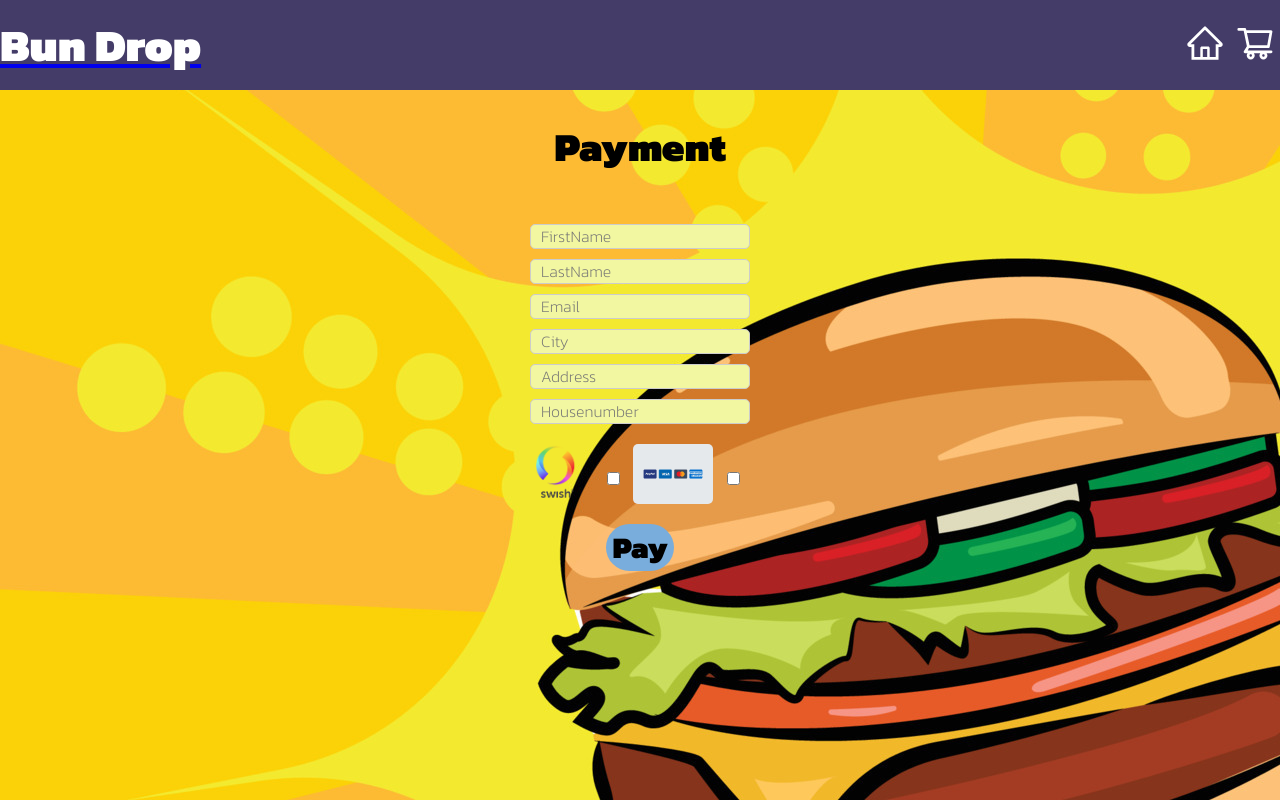
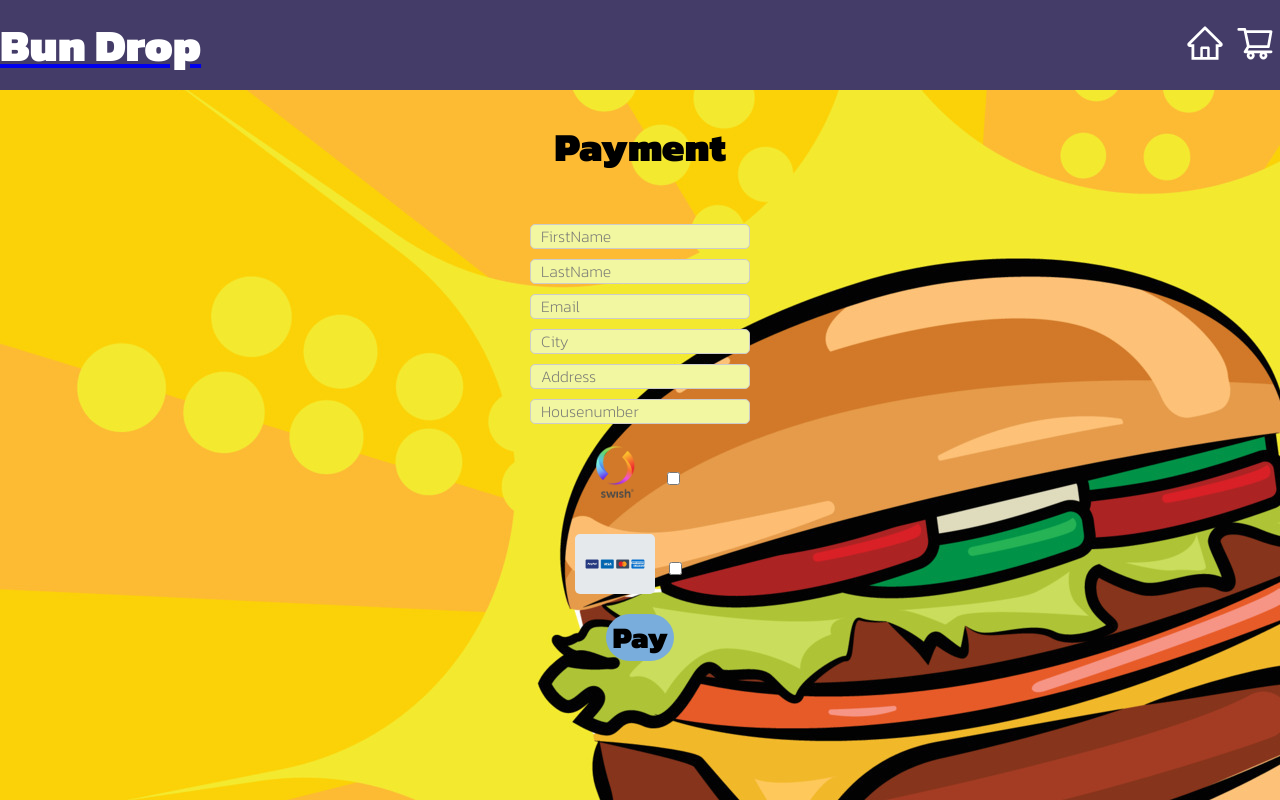
Before and after one commit to Minderg/bun-drop, a React (Create React App) app: page /checkout in a window 1280 px wide. Built offline with nearby package versions, Linux system fonts and the light colour scheme; a web font is replaced by a local one.

Commit message:
some fixes

```diff
--- a/package.json
+++ b/package.json
@@ -8,6 +8,7 @@
     "@testing-library/user-event": "^13.5.0",
     "hamburger-react": "^2.5.0",
     "react": "^18.2.0",
+    "react-datepicker": "^4.12.0",
     "react-dom": "^18.2.0",
     "react-icons": "^4.9.0",
     "react-router-dom": "^6.11.2",
--- a/src/routes/Cart.jsx
+++ b/src/routes/Cart.jsx
@@ -6,6 +6,7 @@ import { Link } from "react-router-dom";
 
 function Cart() {
   const [cartItems, setCartItems] = useState([]);
+  const [totalPrice, setTotalPrice] = useState(0);
 
   useEffect(() => {
     const storedCartItems = JSON.parse(localStorage.getItem("cart")) || [];
@@ -47,6 +48,14 @@ function Cart() {
     localStorage.setItem("cart", JSON.stringify(updatedCart));
   }
 
+  function calculateTotalPrice() {
+    return cartItems.reduce((total, item) => total + item.totalprice, 0);
+  }
+
+  useEffect(() => {
+    setTotalPrice(calculateTotalPrice());
+  }, [cartItems]);
+
   return (
     <div className="cart-container">
       {cartItems.map((item) => (
@@ -74,6 +83,9 @@ function Cart() {
           />
         </div>
       ))}
+      <div className="totalprice">
+        <h2>TotalPrice: {totalPrice}$</h2>
+      </div>
       <Link to="/checkout">
         <button className="btn-cart">Checkout</button>
       </Link>
--- a/src/routes/CheckOut.jsx
+++ b/src/routes/CheckOut.jsx
@@ -1,6 +1,8 @@
 import React, { useState } from "react";
 import { ToastContainer, toast } from "react-toastify";
 import "react-toastify/dist/ReactToastify.css";
+import DatePicker from "react-datepicker";
+import "react-datepicker/dist/react-datepicker.css";
 
 function CheckOut() {
   const [firstname, setFirstname] = useState("");
@@ -9,8 +11,36 @@ function CheckOut() {
   const [city, setCity] = useState("");
   const [address, setAddress] = useState("");
   const [housenumber, setHousenumber] = useState("");
-  const [swish, setSwish] = useState("");
-  const [credit, setCredit] = useState("");
+  const [isCheckSwish, setIsCheckSwish] = useState(false);
+  const [inputValueSwish, setInputValueSwish] = useState("");
+  const [isCheckCredit, setIsCheckCredit] = useState(false);
+  const [inputValueCredit, setInputValueCredit] = useState("");
+  const [cvc, setCvc] = useState("");
+  const [startDate, setStartDate] = useState(new Date());
+
+  const date = (date) => {
+    setStartDate(date);
+  };
+
+  const handleCheckBoxCredit = () => {
+    setIsCheckCredit(!isCheckCredit);
+  };
+
+  const handleValueCredit = (e) => {
+    setInputValueCredit(e.target.value);
+  };
+
+  const handleValueCvc = (e) => {
+    setCvc(e.target.value);
+  };
+
+  const handleCheckBoxSwish = () => {
+    setIsCheckSwish(!isCheckSwish);
+  };
+
+  const handleValueSwish = (e) => {
+    setInputValueSwish(e.target.value);
+  };
 
   const validateInfo = () => {
     if (
@@ -22,14 +52,13 @@ function CheckOut() {
       !housenumber
     ) {
       toast.error("You need to enter full information");
-    } else if (!swish && !credit) {
+    } else if (!isCheckSwish && !isCheckCredit) {
       toast.error("You need to choose one payment method");
+    } else if (isCheckSwish && !inputValueSwish) {
+      toast.error("You need to enter phone number");
+    } else if (isCheckCredit && !inputValueCredit && !cvc) {
+      toast.error("You need to enter credit card number");
     } else {
-      toast.success(
-        `Thank you for your order ${firstname} ${lastname} you payed with ${
-          swish ? "Swish" : "Credit Card"
-        }`
-      );
       window.location.href = "/summary";
     }
   };
@@ -79,22 +108,62 @@ function CheckOut() {
         />
       </div>
       <div className="payment-container">
+        <div className="checkbox-swish">
           <img src="/assets/swish.png" className="swish" />
+          <label>
             <input
               type="checkbox"
-          className="checkbox-swish"
               value="swish"
-          checked={swish}
-          onChange={(e) => setSwish(e.target.checked)}
+              checked={isCheckSwish}
+              onChange={handleCheckBoxSwish}
             />
+          </label>
+
+          {isCheckSwish && (
+            <input
+              type="text"
+              value={inputValueSwish}
+              onChange={handleValueSwish}
+              placeholder="Phone number"
+            />
+          )}
+        </div>
+        <div className="checkbox-credit">
           <img src="/assets/credit-card.png" className="credit-card" />
+          <label>
             <input
               type="checkbox"
-          className="checkbox-credit"
               value="credit"
-          checked={credit}
-          onChange={(e) => setCredit(e.target.checked)}
+              checked={isCheckCredit}
+              onChange={handleCheckBoxCredit}
             />
+          </label>
+          {isCheckCredit && (
+            <input
+              type="text"
+              value={inputValueCredit}
+              onChange={handleValueCredit}
+              placeholder="Credit card number"
+            />
+          )}
+
+          {isCheckCredit && (
+            <input
+              type="text"
+              value={cvc}
+              onChange={handleValueCvc}
+              placeholder="Cvc"
+            />
+          )}
+          {isCheckCredit && (
+            <DatePicker
+              selected={startDate}
+              onChange={date}
+              dateFormat="dd/MM/yyyy"
+              placeholderText="Expiration date"
+            />
+          )}
+        </div>
       </div>
       <div className="pay">
         <button onClick={validateInfo} className="btn-pay-style">
--- a/src/style/Cart.css
+++ b/src/style/Cart.css
@@ -66,3 +66,11 @@
   width: 5%;
   font-family: "Kanit", sans-serif;
 }
+
+.totalprice {
+  font-family: "Kanit", sans-serif;
+  color: #1f3d47;
+  margin: 5px;
+  background-color: #f2f7a1;
+  border-radius: 3%;
+}
--- a/src/style/CheckOut.css
+++ b/src/style/CheckOut.css
@@ -90,6 +90,12 @@
   font-family: "Kanit", sans-serif;
 }
 
+.checkbox-swish {
+  display: flex;
+  align-items: center;
+  justify-content: center;
+}
+
 .credit-card {
   height: 80px;
   border-radius: 15px;
@@ -99,10 +105,16 @@
   font-family: "Kanit", sans-serif;
 }
 
-.payment-container {
+.checkbox-credit {
   display: flex;
   align-items: center;
   justify-content: center;
+}
+
+.payment-container {
+  display: block;
+  align-items: end;
+  justify-content: end;
   margin-right: 30px;
 }
 
```
Also changed, not shown: 1 other file (tests, documents, lock files or other folders). Lines whose indentation alone changed are shown as unchanged.
